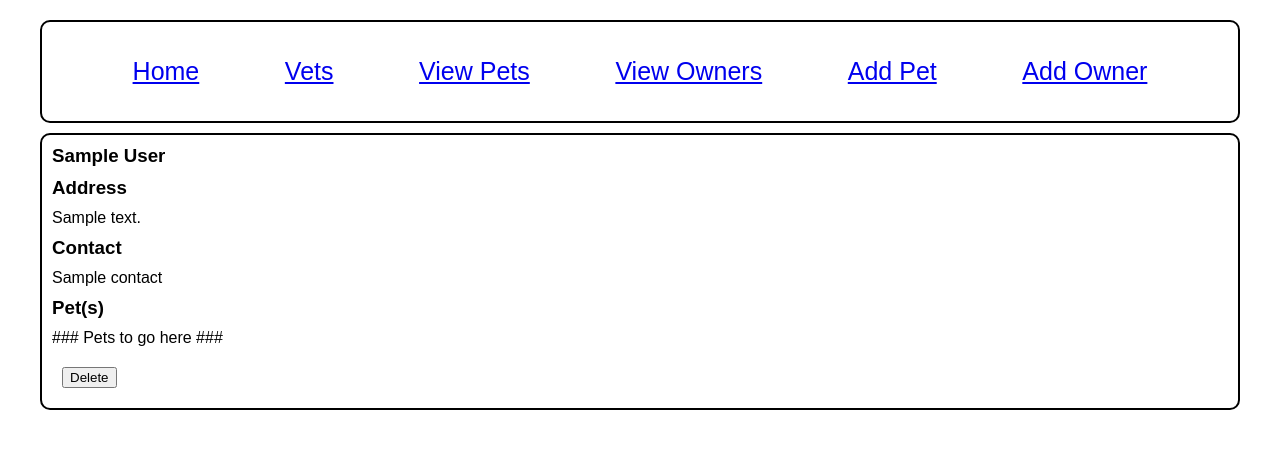
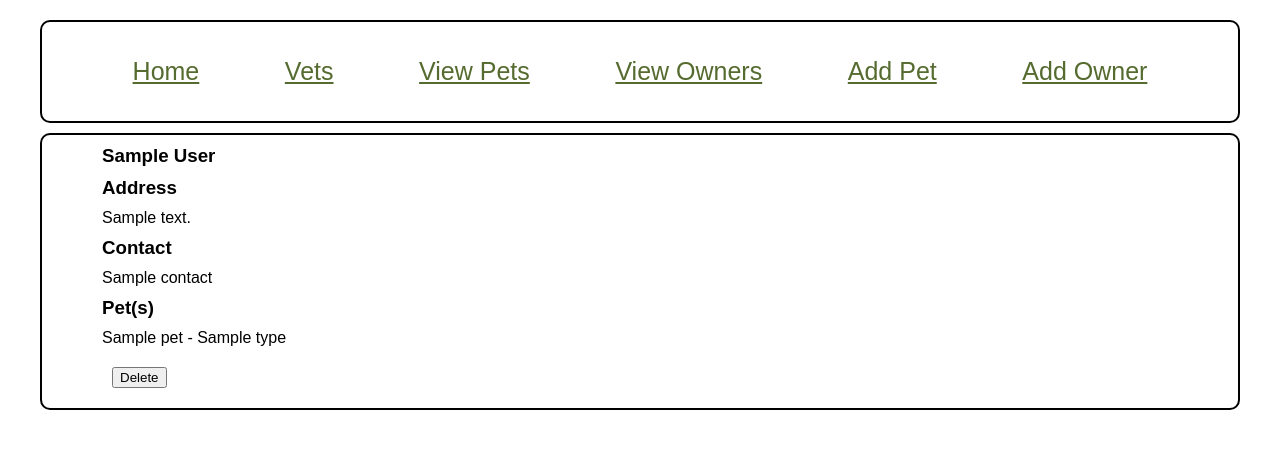
Before and after one commit to Lewish1998/VetClan, a Flask app: page /owners/1 in a window 1280 px wide. Shown: the top 449 px of the page. Run offline with Flask 2, Linux system fonts and the light colour scheme; a database or web service that is not in the repository returns one stand-in record (values such as "Sample title"); some libraries are stand-ins or nearby versions.

Commit message:
all list owners pets added

```diff
--- a/main/controllers/owner_controller.py
+++ b/main/controllers/owner_controller.py
@@ -1,6 +1,7 @@
 from flask import Flask, render_template, redirect, request, Blueprint
 from models.owner import Owner
 import repositories.owner_repository as owner_repository
+import repositories.pet_repository as pet_repository
 
 owners_blueprint = Blueprint('owners', __name__)
 
@@ -11,8 +12,9 @@ def owners():
 
 @owners_blueprint.route('/owners/<id>')
 def view_owner(id):
+    pets = pet_repository.select_all()
     owner = owner_repository.select(id)
-    return render_template('owners/show.html', owner=owner)
+    return render_template('owners/show.html', owner=owner, pets=pets)
 
 @owners_blueprint.route('/owners/add', methods=['GET'])
 def add_owner():
--- a/main/static/style.css
+++ b/main/static/style.css
@@ -40,4 +40,18 @@
 .border {
     border: solid black 2px;
     border-radius: 10px;
+    padding-left: 50px;
 }
+
+.nav-list a:link {
+    color: darkolivegreen;
+}
+
+.nav-list a:visited {
+    color: rgb(105, 53, 152);
+}
+
+.nav-list a:hover {
+    color: darkgoldenrod;
+    transition: color 2s fade;
+}
--- a/main/templates/owners/show.html
+++ b/main/templates/owners/show.html
@@ -9,8 +9,11 @@
 <h1>Contact</h1>
 <p>{{ owner.contact }}</p>
 <h1>Pet(s)</h1>
-<p>### Pets to go here ###</p>
-
+{% for pet in pets %}
+    {% if pet.owner.id == owner.id %}
+        <p>{{ pet.name }} - {{pet.type}}</p>
+    {% endif %}
+{% endfor %}
 <form action='/owners/{{owner.id}}/delete' method='POST'>
     <button class='delete-button'>Delete</button>
 </form>
```
Also changed, not shown: main/templates/pets/show.html (+10 -16 lines).
